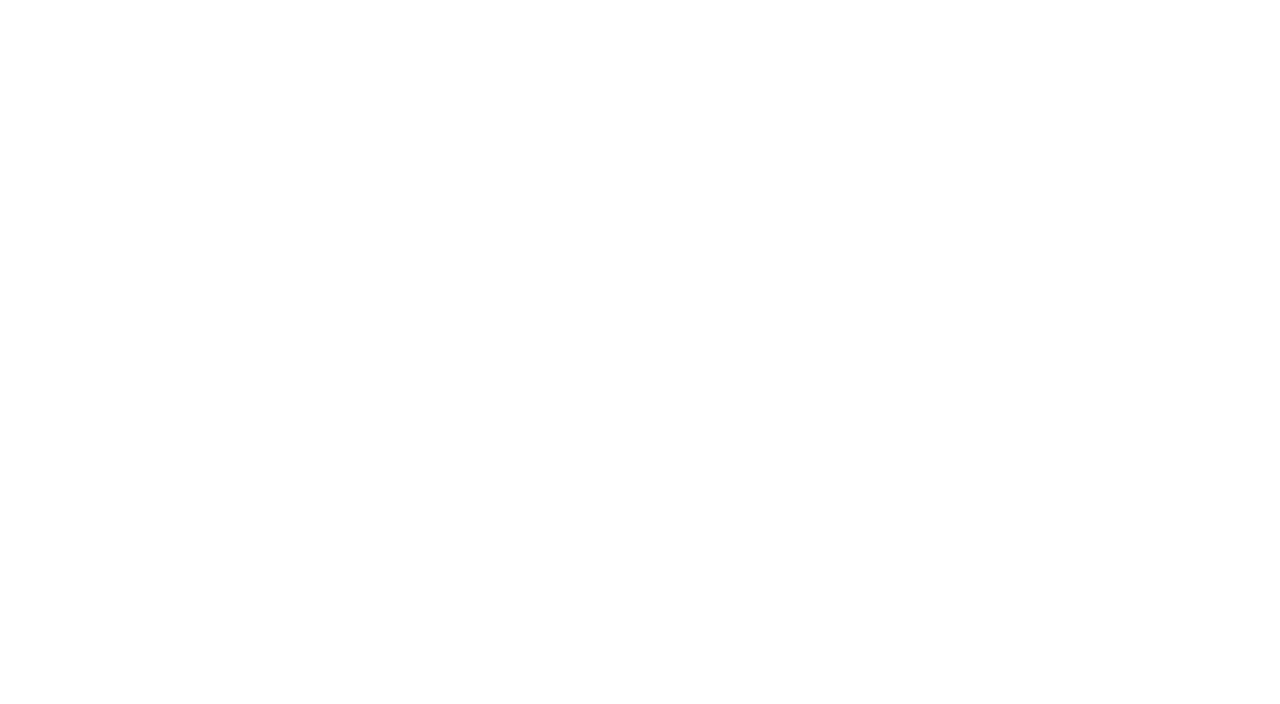
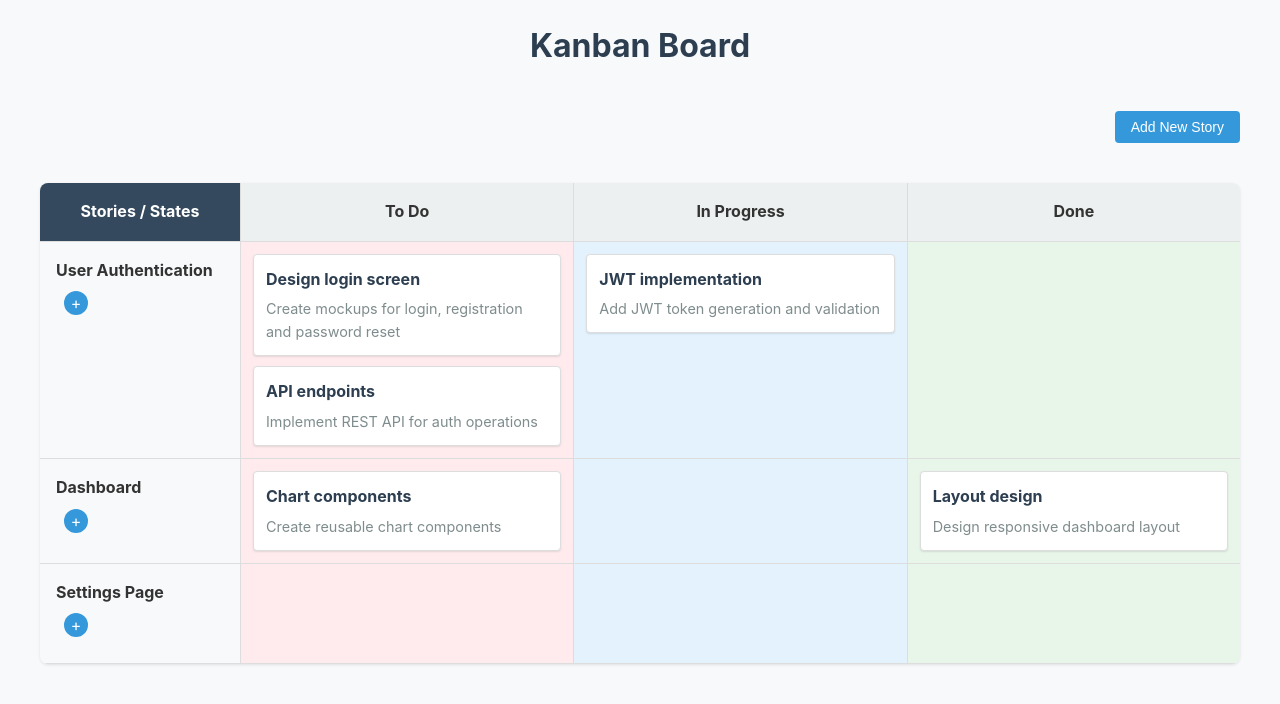
Before and after one commit to mitsuhitofujita/rust-leptos, a plain HTML site: page kanban-board/index.html in a window 1280 px wide. Drawn offline with Linux system fonts and the light colour scheme.

Commit message:
feat: add basic html and css for kanban board layout

```diff
--- a/kanban-board/index.html
+++ b/kanban-board/index.html
@@ -5,10 +5,267 @@
   <meta charset="UTF-8">
   <meta name="viewport" content="width=device-width, initial-scale=1.0">
   <title>Kanban Board</title>
+  <style>
+    * {
+      margin: 0;
+      padding: 0;
+      box-sizing: border-box;
+    }
+
+    body {
+      font-family: -apple-system, BlinkMacSystemFont, "Segoe UI", Roboto, Helvetica, Arial, sans-serif;
+      line-height: 1.6;
+      color: #333;
+      padding: 20px;
+      background-color: #f7f9fb;
+    }
+
+    .kanban-board {
+      display: flex;
+      flex-direction: column;
+      gap: 20px;
+      max-width: 1200px;
+      margin: 0 auto;
+    }
+
+    h1 {
+      margin-bottom: 20px;
+      color: #2c3e50;
+      text-align: center;
+    }
+
+    .controls {
+      display: flex;
+      justify-content: flex-end;
+      margin-bottom: 20px;
+    }
+
+    button {
+      background-color: #3498db;
+      color: white;
+      border: none;
+      padding: 8px 16px;
+      border-radius: 4px;
+      cursor: pointer;
+      font-size: 14px;
+      transition: background-color 0.2s;
+    }
+
+    button:hover {
+      background-color: #2980b9;
+    }
+
+    .kanban-grid {
+      display: grid;
+      grid-template-columns: 200px repeat(3, 1fr);
+      border-radius: 8px;
+      overflow: hidden;
+      box-shadow: 0 1px 3px rgba(0, 0, 0, 0.1);
+    }
+
+    .header-row {
+      display: contents;
+    }
+
+    .corner-cell,
+    .state-header {
+      background-color: #ecf0f1;
+      padding: 16px;
+      font-weight: bold;
+      border-bottom: 1px solid #ddd;
+      text-align: center;
+    }
+
+    .corner-cell {
+      background-color: #34495e;
+      color: white;
+    }
+
+    .state-header {
+      border-left: 1px solid #ddd;
+    }
+
+    .story-row {
+      display: contents;
+    }
+
+    .story-cell {
+      padding: 16px;
+      background-color: #f8f9fa;
+      border-bottom: 1px solid #ddd;
+    }
+
+    .story-title {
+      font-weight: bold;
+      margin-bottom: 8px;
+    }
+
+    .task-cell {
+      padding: 12px;
+      background-color: white;
+      border-left: 1px solid #ddd;
+      border-bottom: 1px solid #ddd;
+      min-height: 100px;
+      display: flex;
+      flex-direction: column;
+      gap: 10px;
+    }
+
+    .task-card {
+      background-color: #fff;
+      border: 1px solid #ddd;
+      border-radius: 4px;
+      padding: 12px;
+      cursor: move;
+      box-shadow: 0 1px 2px rgba(0, 0, 0, 0.1);
+      transition: box-shadow 0.2s, transform 0.1s;
+    }
+
+    .task-card:hover {
+      box-shadow: 0 3px 6px rgba(0, 0, 0, 0.15);
+      transform: translateY(-2px);
+    }
+
+    .task-title {
+      font-weight: bold;
+      margin-bottom: 5px;
+      color: #2c3e50;
+    }
+
+    .task-description {
+      font-size: 0.9em;
+      color: #7f8c8d;
+    }
+
+    .add-button {
+      display: inline-flex;
+      align-items: center;
+      justify-content: center;
+      width: 24px;
+      height: 24px;
+      border-radius: 50%;
+      background-color: #3498db;
+      color: white;
+      cursor: pointer;
+      margin-left: 8px;
+      font-size: 16px;
+      line-height: 1;
+      text-align: center;
+    }
+
+    .add-button:hover {
+      background-color: #2980b9;
+    }
+
+    /* デモンストレーション用に異なるステートの背景色を設定 */
+    .state-todo {
+      background-color: #ffebee;
+    }
+
+    .state-inprogress {
+      background-color: #e3f2fd;
+    }
+
+    .state-done {
+      background-color: #e8f5e9;
+    }
+  </style>
 </head>
 
 <body>
-  <!-- Leptosがマウントするポイント -->
+  <div class="kanban-board">
+    <h1>Kanban Board</h1>
+
+    <div class="controls">
+      <button>Add New Story</button>
+    </div>
+
+    <div class="kanban-grid">
+      <!-- ヘッダー行 -->
+      <div class="header-row">
+        <div class="corner-cell">Stories / States</div>
+        <div class="state-header">To Do</div>
+        <div class="state-header">In Progress</div>
+        <div class="state-header">Done</div>
+      </div>
+
+      <!-- Story 1 -->
+      <div class="story-row">
+        <div class="story-cell">
+          <div class="story-title">User Authentication</div>
+          <span class="add-button">+</span>
+        </div>
+
+        <div class="task-cell state-todo">
+          <div class="task-card">
+            <div class="task-title">Design login screen</div>
+            <div class="task-description">Create mockups for login, registration and password reset</div>
+          </div>
+          <div class="task-card">
+            <div class="task-title">API endpoints</div>
+            <div class="task-description">Implement REST API for auth operations</div>
+          </div>
+        </div>
+
+        <div class="task-cell state-inprogress">
+          <div class="task-card">
+            <div class="task-title">JWT implementation</div>
+            <div class="task-description">Add JWT token generation and validation</div>
+          </div>
+        </div>
+
+        <div class="task-cell state-done">
+          <!-- 空のセル -->
+        </div>
+      </div>
+
+      <!-- Story 2 -->
+      <div class="story-row">
+        <div class="story-cell">
+          <div class="story-title">Dashboard</div>
+          <span class="add-button">+</span>
+        </div>
+
+        <div class="task-cell state-todo">
+          <div class="task-card">
+            <div class="task-title">Chart components</div>
+            <div class="task-description">Create reusable chart components</div>
+          </div>
+        </div>
+
+        <div class="task-cell state-inprogress">
+          <!-- 空のセル -->
+        </div>
+
+        <div class="task-cell state-done">
+          <div class="task-card">
+            <div class="task-title">Layout design</div>
+            <div class="task-description">Design responsive dashboard layout</div>
+          </div>
+        </div>
+      </div>
+
+      <!-- Story 3 (空のストーリー) -->
+      <div class="story-row">
+        <div class="story-cell">
+          <div class="story-title">Settings Page</div>
+          <span class="add-button">+</span>
+        </div>
+
+        <div class="task-cell state-todo">
+          <!-- 空のセル -->
+        </div>
+
+        <div class="task-cell state-inprogress">
+          <!-- 空のセル -->
+        </div>
+
+        <div class="task-cell state-done">
+          <!-- 空のセル -->
+        </div>
+      </div>
+    </div>
+  </div>
 </body>
 
 </html>
```
